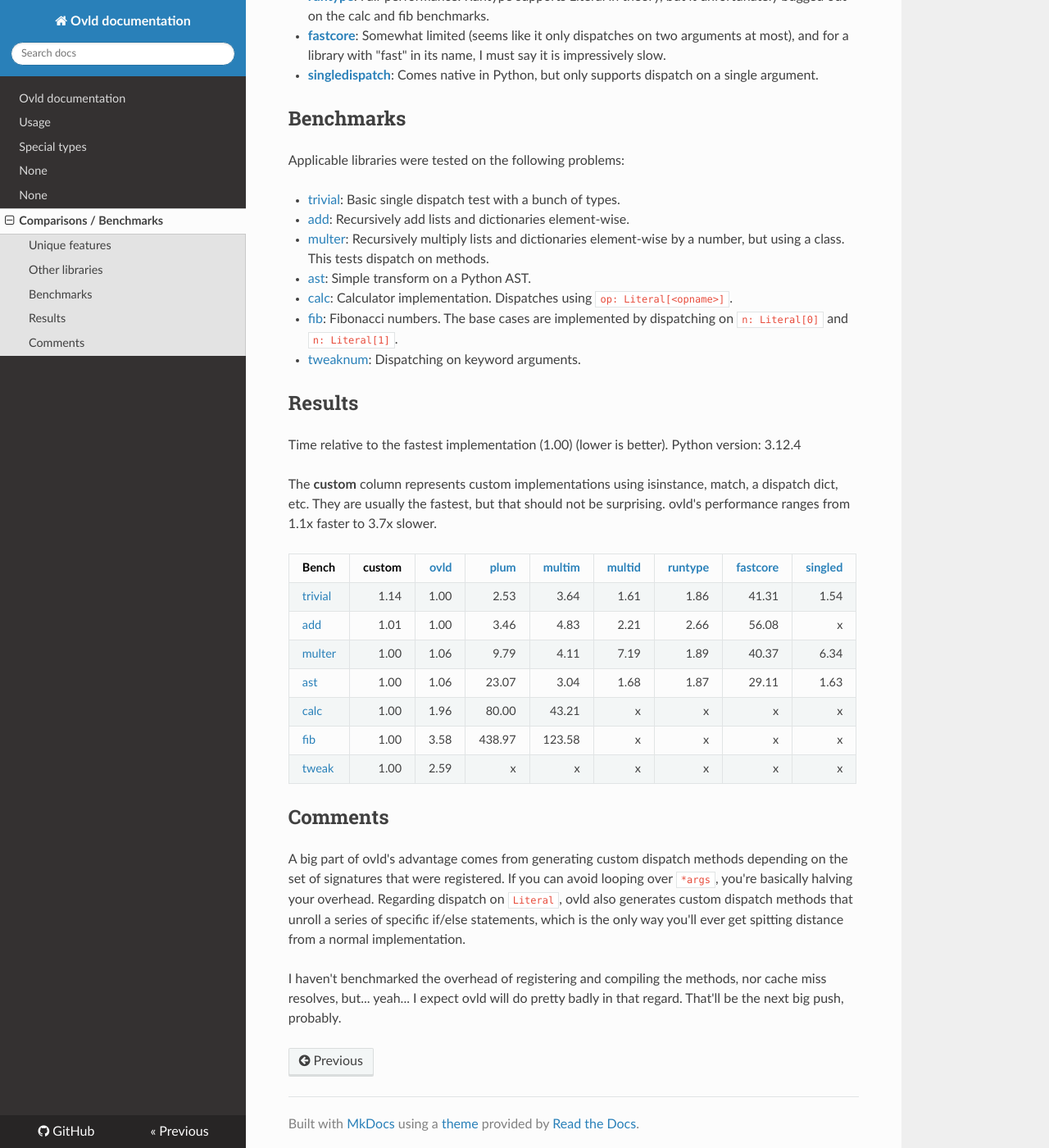
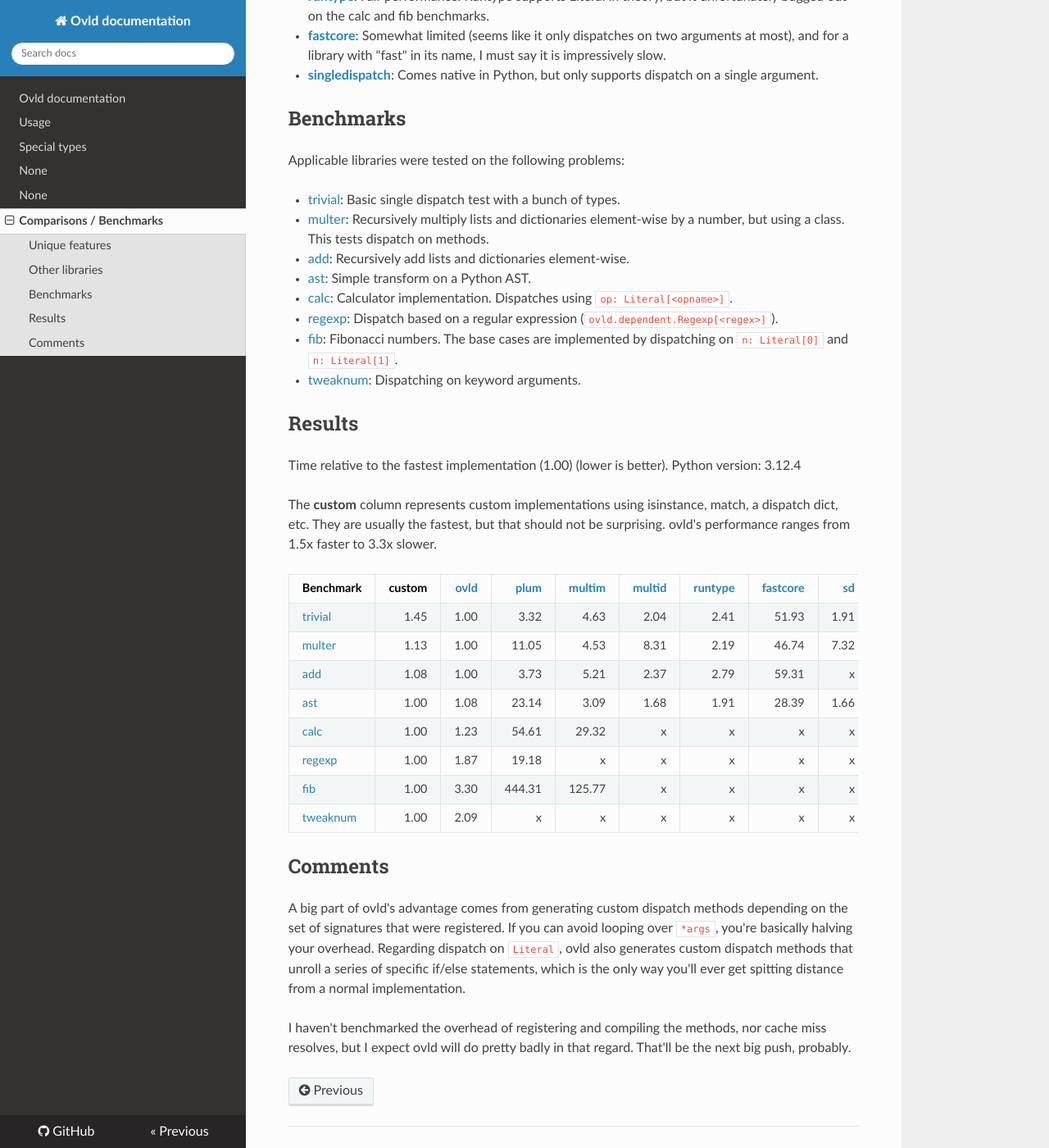
Before and after one commit to breuleux/ovld, an MkDocs documentation site: the page built from docs/compare.md, in a window 1280 px wide and 1400 px high, scrolled down 677 px. Shown: the whole window at 82% size. Built offline with MkDocs 1.6.1, drawn with Linux system fonts in a browser that asks for light colours; nearby versions of some CDN libraries; some of the changed text lies outside the part shown.

Commit message:
Update benchmarks in README and doc

```diff
--- a/docs/compare.md
+++ b/docs/compare.md
@@ -27,10 +27,11 @@ Current as of September 2024: I have investigated and benchmarked six other mult
 Applicable libraries were tested on the following problems:
 
 * [trivial](https://github.com/breuleux/ovld/tree/master/benchmarks/test_trivial.py): Basic single dispatch test with a bunch of types.
+* [multer](https://github.com/breuleux/ovld/tree/master/benchmarks/test_multer.py): Recursively multiply lists and dictionaries element-wise by a number, but using a class. This tests dispatch on methods.
 * [add](https://github.com/breuleux/ovld/tree/master/benchmarks/test_add.py): Recursively add lists and dictionaries element-wise.
-* [multer](https://github.com/breuleux/ovld/tree/master/benchmarks/test_multer.py): Recursively multiply lists and dictionaries element-wise by a number, but using a class. This tests dispatch on methods.
 * [ast](https://github.com/breuleux/ovld/tree/master/benchmarks/test_ast.py): Simple transform on a Python AST.
 * [calc](https://github.com/breuleux/ovld/tree/master/benchmarks/test_calc.py): Calculator implementation. Dispatches using `op: Literal[<opname>]`.
+* [regexp](https://github.com/breuleux/ovld/tree/master/benchmarks/test_regexp.py): Dispatch based on a regular expression (`ovld.dependent.Regexp[<regex>]`).
 * [fib](https://github.com/breuleux/ovld/tree/master/benchmarks/test_fib.py): Fibonacci numbers. The base cases are implemented by dispatching on `n: Literal[0]` and `n: Literal[1]`.
 * [tweaknum](https://github.com/breuleux/ovld/tree/master/benchmarks/test_tweaknum.py): Dispatching on keyword arguments.
 
@@ -39,21 +40,21 @@ Applicable libraries were tested on the following problems:
 
 Time relative to the fastest implementation (1.00) (lower is better). Python version: 3.12.4
 
-The **custom** column represents custom implementations using isinstance, match, a dispatch dict, etc. They are usually the fastest, but that should not be surprising. ovld's performance ranges from 1.1x faster to 3.7x slower.
+The **custom** column represents custom implementations using isinstance, match, a dispatch dict, etc. They are usually the fastest, but that should not be surprising. ovld's performance ranges from 1.5x faster to 3.3x slower.
 
-| Bench | custom | [ovld](https://github.com/breuleux/ovld) | [plum](https://github.com/beartype/plum) | [multim](https://github.com/coady/multimethod) | [multid](https://github.com/mrocklin/multipledispatch/) | [runtype](https://github.com/erezsh/runtype) | [fastcore](https://github.com/fastai/fastcore) | [singled](https://docs.python.org/3/library/functools.html#functools.singledispatch) |
+| Benchmark | custom | [ovld](https://github.com/breuleux/ovld) | [plum](https://github.com/beartype/plum) | [multim](https://github.com/coady/multimethod) | [multid](https://github.com/mrocklin/multipledispatch/) | [runtype](https://github.com/erezsh/runtype) | [fastcore](https://github.com/fastai/fastcore) | [sd](https://docs.python.org/3/library/functools.html#functools.singledispatch) |
 | --- | ---: | ---: | ---: | ---: | ---: | ---: | ---: | ---: |
-|[trivial](https://github.com/breuleux/ovld/tree/master/benchmarks/test_trivial.py)|1.14|1.00|2.53|3.64|1.61|1.86|41.31|1.54|
-|[add](https://github.com/breuleux/ovld/tree/master/benchmarks/test_add.py)|1.01|1.00|3.46|4.83|2.21|2.66|56.08|x|
-|[multer](https://github.com/breuleux/ovld/tree/master/benchmarks/test_multer.py)|1.00|1.06|9.79|4.11|7.19|1.89|40.37|6.34|
-|[ast](https://github.com/breuleux/ovld/tree/master/benchmarks/test_ast.py)|1.00|1.06|23.07|3.04|1.68|1.87|29.11|1.63|
-|[calc](https://github.com/breuleux/ovld/tree/master/benchmarks/test_calc.py)|1.00|1.96|80.00|43.21|x|x|x|x|
-|[fib](https://github.com/breuleux/ovld/tree/master/benchmarks/test_fib.py)|1.00|3.58|438.97|123.58|x|x|x|x|
-|[tweak](https://github.com/breuleux/ovld/tree/master/benchmarks/test_tweaknum.py)|1.00|2.59|x|x|x|x|x|x|
-
+|[trivial](https://github.com/breuleux/ovld/tree/master/benchmarks/test_trivial.py)|1.45|1.00|3.32|4.63|2.04|2.41|51.93|1.91|
+|[multer](https://github.com/breuleux/ovld/tree/master/benchmarks/test_multer.py)|1.13|1.00|11.05|4.53|8.31|2.19|46.74|7.32|
+|[add](https://github.com/breuleux/ovld/tree/master/benchmarks/test_add.py)|1.08|1.00|3.73|5.21|2.37|2.79|59.31|x|
+|[ast](https://github.com/breuleux/ovld/tree/master/benchmarks/test_ast.py)|1.00|1.08|23.14|3.09|1.68|1.91|28.39|1.66|
+|[calc](https://github.com/breuleux/ovld/tree/master/benchmarks/test_calc.py)|1.00|1.23|54.61|29.32|x|x|x|x|
+|[regexp](https://github.com/breuleux/ovld/tree/master/benchmarks/test_regexp.py)|1.00|1.87|19.18|x|x|x|x|x|
+|[fib](https://github.com/breuleux/ovld/tree/master/benchmarks/test_fib.py)|1.00|3.30|444.31|125.77|x|x|x|x|
+|[tweaknum](https://github.com/breuleux/ovld/tree/master/benchmarks/test_tweaknum.py)|1.00|2.09|x|x|x|x|x|x|
 
 ## Comments
 
 A big part of ovld's advantage comes from generating custom dispatch methods depending on the set of signatures that were registered. If you can avoid looping over `*args`, you're basically halving your overhead. Regarding dispatch on `Literal`, ovld also generates custom dispatch methods that unroll a series of specific if/else statements, which is the only way you'll ever get spitting distance from a normal implementation.
 
-I haven't benchmarked the overhead of registering and compiling the methods, nor cache miss resolves, but... yeah... I expect ovld will do pretty badly in that regard. That'll be the next big push, probably.
+I haven't benchmarked the overhead of registering and compiling the methods, nor cache miss resolves, but I expect ovld will do pretty badly in that regard. That'll be the next big push, probably.
```
Also changed, not shown: other parts of docs/compare.md (+1 -1 lines), README.md (+10 -9 lines).
